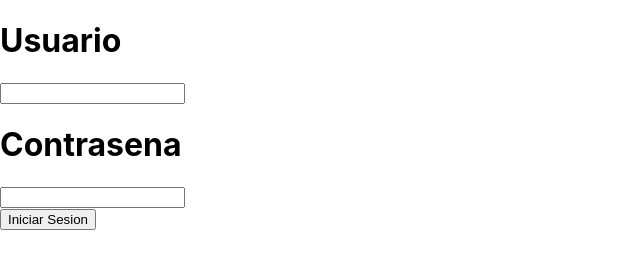
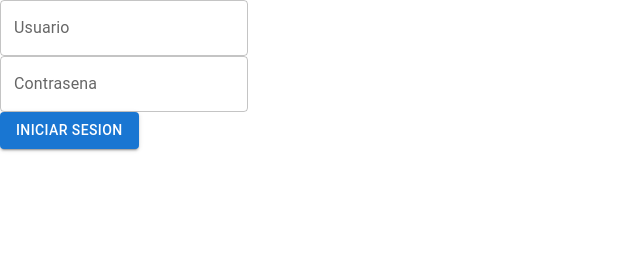
Before and after one commit to TamaraRico/Ing-de-Software, a React app: page / in a window 1280 px wide. Shown: the whole page, without its empty margins (0-640 px from the left). Built offline with nearby package versions, Linux system fonts and the light colour scheme.

Commit message:
Login Mejorado

```diff
--- a/src/adminComponent/admin.js
+++ b/src/adminComponent/admin.js
@@ -8,7 +8,7 @@ class Admin extends React.Component{
             <h1>
                 Administrator
             </h1>
-            <Link to="/src/loginComponent/login.js"></Link>
+            <Link to="/Login"></Link>
         </div>)
     }
 }
--- a/src/index.css
+++ b/src/index.css
@@ -5,6 +5,7 @@ body {
     sans-serif;
   -webkit-font-smoothing: antialiased;
   -moz-osx-font-smoothing: grayscale;
+  orientation: center;
 }
 
 code {
--- a/src/loginComponent/login.js
+++ b/src/loginComponent/login.js
@@ -1,33 +1,57 @@
-import { TextField } from "@mui/material";
 import React from "react";
-import { Link } from "react-router-dom";
+import TextField from '@mui/material/TextField';
+import Button from '@mui/material/Button';
+
+var user = null;
+var pass = null;
 
 class Login extends React.Component {
   render() {
-    return(<div>
+    return(
+      <div class="App">
         <div>
-          <h1>Usuario</h1>
+          <UsernameTextField/>
         </div>
         <div>
-          {/* <TextField></TextField> */}
-          <input type="text" id ="username"/>
+          <PasswordTextField/>
         </div>
-        <div>
-          <h1>Contrasena</h1>
-        </div>
-        <div>
-          {/* <TextField></TextField> */}
-          <input type="password" id ="password"/>
-        </div>
-        {/* <Link to="/pos">Ir a main</Link> */}
-        <button  onClick={this.validate}  >Iniciar Sesion</button>
+          <LoginButton/>
       </div>
     );
   }
+}
 
+class UsernameTextField extends React.Component{
+  getValue(e){
+    user = e.target.value
+  }
+
+  render(){
+    return( <TextField
+              id="username"
+              label="Usuario"
+              variant="outlined"
+              onChange={this.getValue}
+              />)
+  }
+}
+
+class PasswordTextField extends React.Component{
+  getValue(e){
+    pass = e.target.value
+  }
+  render(){
+    return( <TextField
+              id="password"
+              label="Contrasena"
+              type="password"
+              onChange={this.getValue}
+              />)
+  }
+}
+
+class LoginButton extends React.Component{
   validate(){
-    var user = document.getElementById("username").value;
-    var pass = document.getElementById("password").value;
     if((user != '') && (pass != '')) {
       window.api.send('user:load',user);
 
@@ -40,11 +64,20 @@ class Login extends React.Component {
             window.location.pathname = "/pos";
           }
         } else {
-          console.log("Error")
+          console.log("Error");
         }
       });
     }
   }
+
+  render(){
+    return(<Button
+            variant="contained"
+            onClick={this.validate}>
+            Iniciar Sesion
+            </Button>
+    )
+  }
 }
 
 export default (Login);
```
Also changed, not shown: src/loginComponent/App.css (line endings or trailing spaces).
